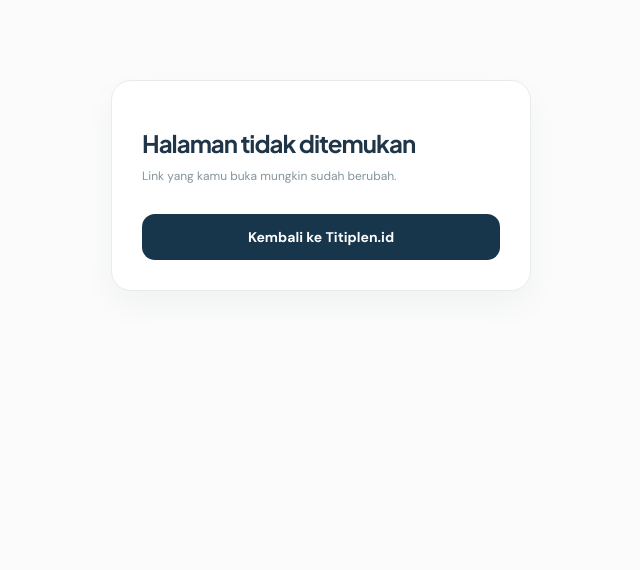
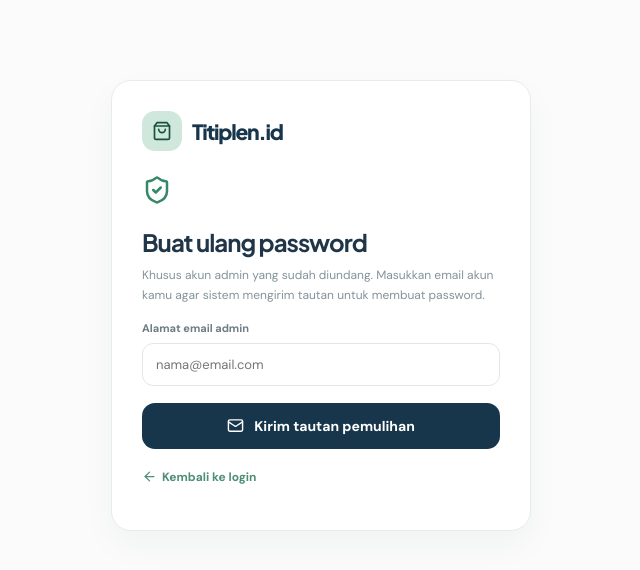
Before and after one commit to tuyulgaul-sketch/Titiplen.id, a Next.js app: page /auth/reset-password in a window 1280 px wide. Before the commit this address had no page. Shown: the top 570 px of the page, without its empty margins (319-959 px from the left). Built offline with nearby package versions, Linux system fonts and the light colour scheme.

Commit message:
feat(auth): self-service admin recovery to live invite activation page

```diff
--- /dev/null
+++ b/src/app/auth/reset-password/page.tsx
@@ -0,0 +1,38 @@
+'use client';
+
+import {useState,type FormEvent} from 'react';
+import Link from 'next/link';
+import {ArrowLeft,Mail,ShieldCheck,ShoppingBag} from 'lucide-react';
+import {getSupabase} from '@/lib/supabase';
+
+export default function ResetPasswordPage(){
+  const [email,setEmail]=useState('');
+  const [sending,setSending]=useState(false);
+  const [sent,setSent]=useState(false);
+  const [error,setError]=useState('');
+  async function submit(e:FormEvent){
+    e.preventDefault();
+    setSending(true);setError('');
+    try{
+      const redirectTo=window.location.origin+'/auth/accept-invite';
+      const {error:failure}=await getSupabase().auth.resetPasswordForEmail(email.trim(),{redirectTo});
+      if(failure)throw failure;
+      setSent(true);
+    }catch(err){setError(err instanceof Error?err.message:'Gagal mengirim email pemulihan.');}
+    finally{setSending(false);}
+  }
+  return <main className="auth-box">
+    <Link className="brand-brand" href="/"><span className="brand-symbol"><ShoppingBag size={20}/></span>Titiplen.id</Link>
+    <div style={{marginTop:24}}><ShieldCheck size={30} color="#358768"/></div>
+    <h1>{sent?'Periksa email kamu':'Buat ulang password'}</h1>
+    {sent?<><p>Jika email terdaftar, tautan pemulihan sudah diminta. Buka pesan terbaru dari Supabase/Titiplen dan lanjutkan untuk membuat password di situs ini. Jangan bagikan tautan kepada orang lain.</p><Link href="/admin" className="button button-outline" style={{width:'100%'}}>Kembali ke login</Link></>:
+    <><p>Khusus akun admin yang sudah diundang. Masukkan email akun kamu agar sistem mengirim tautan untuk membuat password.</p>
+    {error&&<div className="inline-error">{error}</div>}
+    <form onSubmit={submit}>
+      <label className="form-label">Alamat email admin</label>
+      <input className="form-input" type="email" autoComplete="email" value={email} onChange={e=>setEmail(e.target.value)} placeholder="nama@email.com" required/>
+      <button className="button button-dark" style={{width:'100%',marginTop:17}} disabled={sending}><Mail size={17}/>{sending?'Mengirim…':'Kirim tautan pemulihan'}</button>
+    </form><Link href="/admin" className="back-link" style={{marginTop:15}}><ArrowLeft size={15}/> Kembali ke login</Link>
+    </>}
+  </main>;
+}
```
